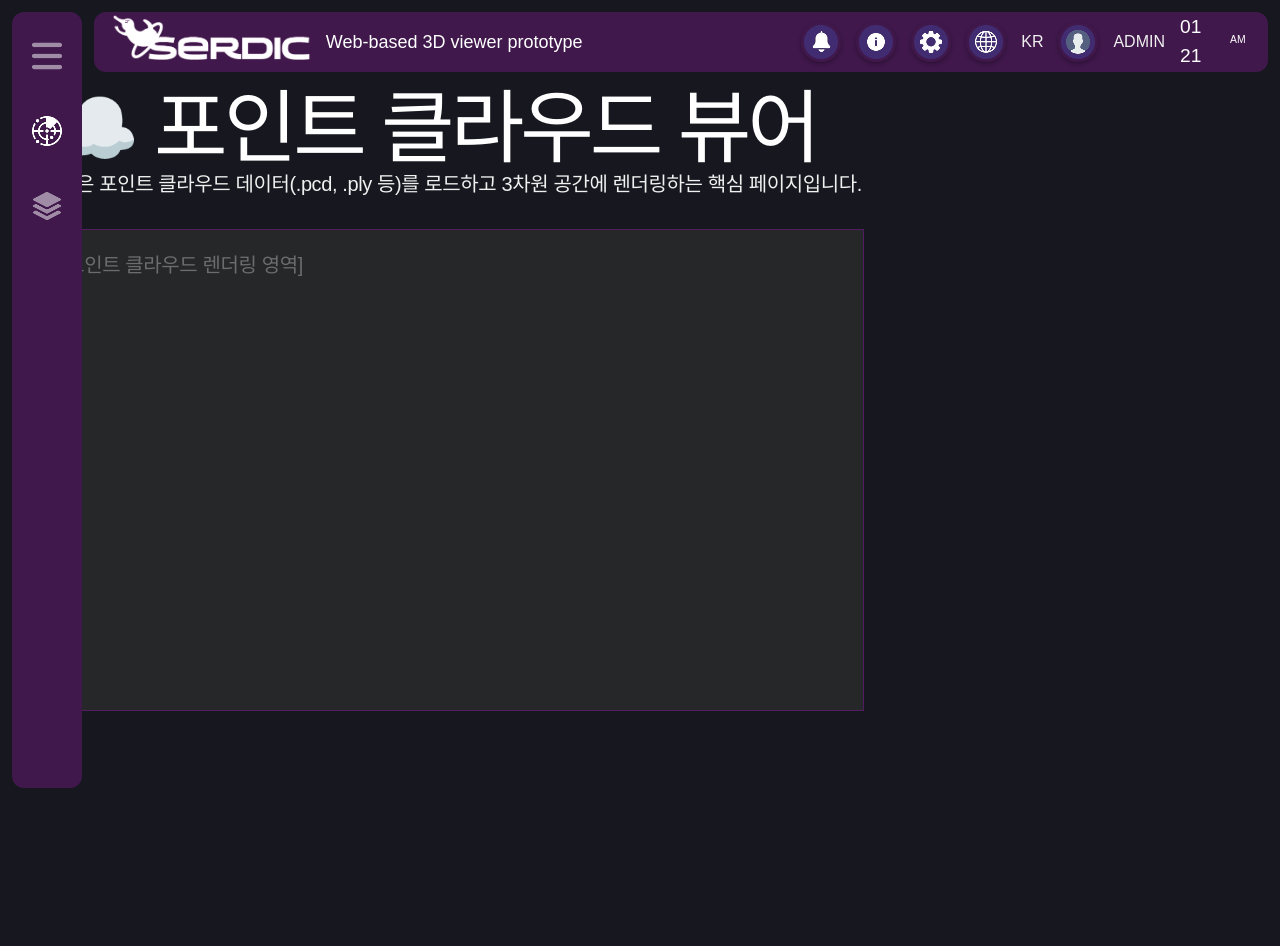
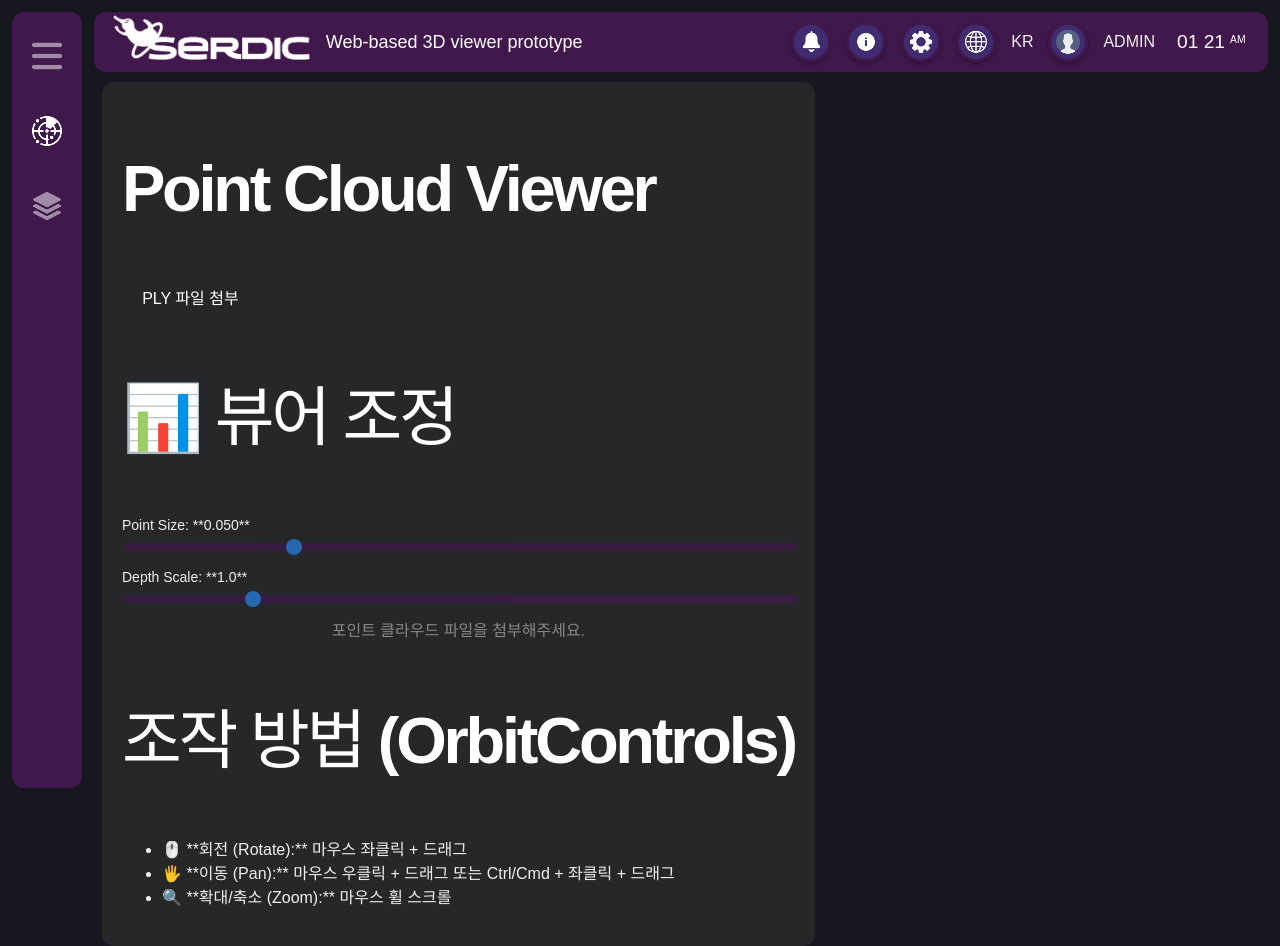
Before and after one commit to nidolight/serdic-assignment, a React (Vite) app: page /point-cloud-viewer in a window 1280 px wide. Before the commit the page ends 800 px from the top, so only its background shows below. Built offline with nearby package versions, Linux system fonts and the light colour scheme; a web font is replaced by a local one.

Commit message:
feat(viewer): Implement 3D Point Cloud Viewer and basic controls

```diff
--- a/package.json
+++ b/package.json
@@ -10,9 +10,12 @@
     "preview": "vite preview"
   },
   "dependencies": {
+    "@react-three/drei": "^10.7.7",
+    "@react-three/fiber": "^9.4.0",
     "react": "^19.2.0",
     "react-dom": "^19.2.0",
-    "react-router-dom": "^7.9.6"
+    "react-router-dom": "^7.9.6",
+    "three": "^0.181.2"
   },
   "devDependencies": {
     "@eslint/js": "^9.39.1",
--- a/src/App.jsx
+++ b/src/App.jsx
@@ -1,13 +1,12 @@
 import React from 'react';
 import { BrowserRouter as Router, Routes, Route } from 'react-router-dom';
-import styles from './index.css'; // ❗❗ 1. CSS 모듈 Import ❗❗
 
-import Sidebar from './components/layouts/Sidebar/Sidebar';
-import Header from './components/layouts/Header/Header';
+import Sidebar from '@/components/layouts/Sidebar/Sidebar';
+import Header from '@/components/layouts/Header/Header';
 
-import HomePage from './pages/HomePage';
-import PointCloudViewer from './pages/PointCloudViewer';
-import DepthMapViewer from './pages/DepthMapViewer';
+import HomePage from '@/pages/HomePage';
+import PointCloudViewer from '@/pages/PointCloudViewer';
+import DepthMapViewer from '@/pages/DepthMapViewer';
 
 function App() {
   return (
@@ -15,7 +14,7 @@ function App() {
       <Sidebar />
       <Header />
 
-      <main className={styles.mainContent}>
+      <main className="mainContent">
         <Routes>
           <Route path="/" element={<HomePage />} />
           <Route path="/point-cloud-viewer" element={<PointCloudViewer />} />
--- a/src/components/layouts/Header/Header.module.css
+++ b/src/components/layouts/Header/Header.module.css
@@ -84,7 +84,7 @@
 }
 
 .timeContainer {
-  width: 70px;
+  width: 80px;
   height: 40px;
 
   display: flex;
--- a/src/pages/DepthMapViewer.jsx
+++ b/src/pages/DepthMapViewer/index.jsx
@@ -1,5 +1,3 @@
-// src/pages/DepthMapViewer.jsx
-
 import React from 'react';
 
 const DepthMapViewer = () => {
--- a/src/pages/HomePage.jsx
+++ b/src/pages/HomePage/index.jsx
@@ -1,7 +1,5 @@
-// src/pages/HomePage.jsx
-
 import React from 'react';
-import Button from '../components/common/Button/Button'; // Button 컴포넌트 import (index.jsx 사용 가정)
+import Button from '@/components/common/Button/Button';
 
 const HomePage = () => {
   return (
--- a/src/pages/PointCloudViewer.jsx
+++ /dev/null
@@ -1,32 +0,0 @@
-// src/pages/PointCloudViewer.jsx
-
-import React from 'react';
-
-const PointCloudViewer = () => {
-  // 나중에 Three.js 캔버스 컴포넌트와 제어 패널 컴포넌트가 이곳에 배치됩니다.
-
-  return (
-    <div style={{ padding: '40px' }}>
-      <h1>☁️ 포인트 클라우드 뷰어</h1>
-      <p style={{ color: 'var(--color-text-p1)' }}>
-        이곳은 포인트 클라우드 데이터(.pcd, .ply 등)를 로드하고 3차원 공간에 렌더링하는 핵심 페이지입니다.
-      </p>
-
-      {/* 3D 뷰어 컴포넌트가 위치할 자리 */}
-      <div style={{
-        width: '100%',
-        height: '60vh',
-        backgroundColor: 'var(--color-bg-6)',
-        marginTop: '30px',
-        border: '1px solid var(--color-bg-3)'
-      }}>
-        {/* <PointCloudCanvas /> 컴포넌트 삽입 예정 */}
-        <p style={{ padding: '20px', color: 'var(--color-text-p2)' }}>
-          [포인트 클라우드 렌더링 영역]
-        </p>
-      </div>
-    </div>
-  );
-};
-
-export default PointCloudViewer;
--- /dev/null
+++ b/src/pages/PointCloudViewer/PointCloudViewer.module.css
@@ -0,0 +1,104 @@
+.viewerArea {
+  background-color: var(--color-bg-7);
+  border-radius: 8px;
+  overflow: hidden;
+  /* ❗ 중요: 자식 요소가 공간을 채우도록 Flex 컨테이너 속성 추가 ❗ */
+  display: flex;
+  /* flex-grow: 1; */ /* 이미 Grid로 크기가 설정되어 있어 필요 없지만, 안전을 위해 */
+
+  /* 기존에 있던 justify/align-items는 Canvas 렌더링 시 제거하거나 주석 처리해야 합니다.
+     지금은 Canvas가 100%를 차지하게 하는 데 집중합니다. */
+  justify-content: center;
+  align-items: center;
+}
+
+/* ❗ 추가: viewerArea 내부의 Canvas(실제 3D 뷰포트)를 100%로 설정 ❗ */
+.viewerArea canvas {
+  width: 100% !important;
+  height: 100% !important;
+  display: block;
+}
+
+.sliderLabel {
+  display: block;
+  margin-bottom: 10px;
+  font-size: 14px;
+  color: var(--color-text-body);
+}
+
+.sliderInput {
+  /* 브라우저 기본 스타일 초기화 */
+  -webkit-appearance: none;
+  appearance: none;
+  width: 100%;
+  height: 8px;
+  background: var(--color-bg-4);
+  outline: none;
+  opacity: 0.7;
+  transition: opacity 0.2s;
+  border-radius: 4px;
+}
+
+.sliderInput:hover {
+  opacity: 1;
+}
+
+/* 슬라이더 핸들(thumb) 스타일링 */
+.sliderInput::-webkit-slider-thumb {
+  -webkit-appearance: none;
+  appearance: none;
+  width: 16px;
+  height: 16px;
+  background: var(--color-link);
+  cursor: pointer;
+  border-radius: 50%;
+}
+
+.sliderInput::-moz-range-thumb {
+  width: 16px;
+  height: 16px;
+  background: var(--color-link);
+  cursor: pointer;
+  border-radius: 50%;
+}
+
+.toggleGroup {
+  display: flex;
+  gap: 10px;
+}
+
+.toggleButton, .toggleButtonActive {
+  padding: 8px 12px;
+  border: 1px solid var(--color-border-1);
+  border-radius: 4px;
+  cursor: pointer;
+  font-size: 13px;
+  transition: background-color 0.2s, border-color 0.2s;
+  flex-grow: 1; /* 가로 공간을 균등하게 채우기 */
+}
+
+/* 비활성화 상태 스타일 */
+.toggleButton {
+  background-color: var(--color-bg-4);
+  color: var(--color-text-body);
+}
+
+/* 활성화 상태 스타일 */
+.toggleButtonActive {
+  background-color: var(--color-link);
+  color: #FFFFFF;
+  border-color: var(--color-link);
+}
+
+.infoBox {
+  font-size: 13px;
+  line-height: 1.5;
+  background-color: var(--color-bg-4);
+  padding: 10px;
+  border-radius: 4px;
+}
+
+.infoBox p {
+  margin: 0;
+  color: var(--color-text-p1);
+}
--- /dev/null
+++ b/src/pages/PointCloudViewer/index.jsx
@@ -0,0 +1,160 @@
+// src/pages/PointCloudViewer/index.jsx
+
+import React, { useState, useEffect, Suspense } from 'react';
+import { Canvas, useLoader } from '@react-three/fiber'; // 1. R3F 핵심 모듈
+import { OrbitControls, Center } from '@react-three/drei'; // 2. 유용한 헬퍼들 (카메라 컨트롤, 중앙 정렬)
+import { PLYLoader } from 'three/examples/jsm/loaders/PLYLoader'; // 3. PLY 파일 로더
+import styles from './PointCloudViewer.module.css';
+
+// 📦 3D 모델 컴포넌트
+// 데이터를 로드하고 화면에 점(Points) 형태로 표시합니다.
+const PointCloudModel = ({ url, pointSize, depthScale }) => {
+  // useLoader는 데이터를 불러올 때까지 컴포넌트 렌더링을 잠시 중단(Suspend)합니다.
+  const geometry = useLoader(PLYLoader, url);
+
+  // 불러온 데이터의 중심을 자동으로 맞추기 위해 geometry.center()를 호출할 수도 있지만,
+  // 여기서는 <Center> 컴포넌트를 사용하여 더 쉽게 처리합니다.
+
+  return (
+      // Depth Scale 적용: <points>를 <group>으로 감싸 Z축 스케일을 조절합니다.
+      <group scale={[1, 1, depthScale]}>
+        <points>
+          <primitive object={geometry} attach="geometry" />
+          {/* ❗ Point Size 적용: pointsMaterial의 size prop으로 사용 ❗ */}
+          <pointsMaterial
+            size={pointSize}
+            vertexColors={true}
+            sizeAttenuation={true}
+          />
+        </points>
+      </group>
+    );
+};
+
+const PointCloudViewer = () => {
+  const [file, setFile] = useState(null);
+  const [fileUrl, setFileUrl] = useState(null); // 4. 로더에 전달할 URL 상태
+
+
+  const [pointSize, setPointSize] = useState(0.05); // 초기 점 크기: 0.05
+  const [depthScale, setDepthScale] = useState(1.0);  // 초기 깊이 스케일: 1.0
+  // 카메라 초기 정보 (위치, 타겟)
+  const [cameraInfo, setCameraInfo] = useState({ position: [0, 0, 5], target: [0, 0, 0] });
+
+  // 파일 선택 핸들러
+  const handleFileChange = (event) => {
+    const selectedFile = event.target.files[0];
+    if (selectedFile && selectedFile.name.endsWith('.ply')) {
+      setFile(selectedFile);
+
+      // 기존 URL이 있다면 메모리 해제
+      if (fileUrl) URL.revokeObjectURL(fileUrl);
+
+      // 파일 객체를 브라우저 내에서 접근 가능한 URL로 변환
+      const objectUrl = URL.createObjectURL(selectedFile);
+      setFileUrl(objectUrl);
+
+      console.log('File selected:', selectedFile.name);
+    } else {
+      alert('유효한 .ply 파일을 선택해주세요.');
+    }
+  };
+
+  // 컴포넌트 언마운트 시 메모리 누수 방지
+  useEffect(() => {
+    return () => {
+      if (fileUrl) URL.revokeObjectURL(fileUrl);
+    };
+  }, [fileUrl]);
+
+  return (
+    <div className={styles.container}>
+      <h2>Point Cloud Viewer</h2>
+
+      <div className={styles.controls}>
+        <input
+          type="file"
+          id="plyFileInput"
+          accept=".ply"
+          onChange={handleFileChange}
+          style={{ display: 'none' }}
+        />
+        <button
+          onClick={() => document.getElementById('plyFileInput').click()}
+          className={styles.uploadButton}
+        >
+          {file ? `파일 변경: ${file.name}` : 'PLY 파일 첨부'}
+        </button>
+        <div className={styles.controlsSection}>
+          <h3 className={styles.controlsTitle}>📊 뷰어 조정</h3>
+
+          {/* 1. Point Size 슬라이더 */}
+          <label className={styles.sliderLabel}>
+            Point Size: **{pointSize.toFixed(3)}**
+            <input
+              type="range"
+              min="0.001"
+              max="0.2"
+              step="0.001"
+              value={pointSize}
+              onChange={(e) => setPointSize(parseFloat(e.target.value))}
+              className={styles.sliderInput}
+            />
+          </label>
+
+          {/* 2. Depth Scale 슬라이더 */}
+          <label className={styles.sliderLabel}>
+            Depth Scale: **{depthScale.toFixed(1)}**
+            <input
+              type="range"
+              min="0.1"
+              max="5.0"
+              step="0.1"
+              value={depthScale}
+              onChange={(e) => setDepthScale(parseFloat(e.target.value))}
+              className={styles.sliderInput}
+            />
+          </label>
+        </div>
+      </div>
+
+      <div className={styles.viewerArea}>
+        {fileUrl ? (
+          // 5. R3F Canvas 영역
+          <Canvas camera={{ position: [0, 0, 5], fov: 50 }}>
+            {/* 배경색 설정 (css 변수 대신 직접 색상 지정 가능) */}
+            <color attach="background" args={['#111']} />
+
+            <ambientLight intensity={0.5} />
+
+            {/* Suspense: 데이터 로딩 중일 때 보여줄 UI 처리 (여기선 null) */}
+            <Suspense fallback={null}>
+              <Center> {/* 모델을 자동으로 화면 중앙에 배치 */}
+                <PointCloudModel
+                  url={fileUrl}
+                  pointSize={pointSize} // Point Size 상태 전달
+                  depthScale={depthScale} // Depth Scale 상태 전달
+                />
+              </Center>
+            </Suspense>
+
+            {/* 마우스로 화면을 돌려볼 수 있게 해주는 컨트롤 */}
+            <OrbitControls makeDefault />
+          </Canvas>
+        ) : (
+          <div style={{ color: '#888' }}>포인트 클라우드 파일을 첨부해주세요.</div>
+        )}
+      </div>
+      <div className={styles.controlsSection}>
+          <h3 className={styles.controlsTitle}>조작 방법 (OrbitControls)</h3>
+          <ul className={styles.controlList}>
+            <li>🖱️ **회전 (Rotate):** 마우스 좌클릭 + 드래그</li>
+            <li>🖐️ **이동 (Pan):** 마우스 우클릭 + 드래그 또는 Ctrl/Cmd + 좌클릭 + 드래그</li>
+            <li>🔍 **확대/축소 (Zoom):** 마우스 휠 스크롤</li>
+          </ul>
+        </div>
+    </div>
+  );
+};
+
+export default PointCloudViewer;
```
Also changed, not shown: 1 other file (tests, documents, lock files or other folders).
